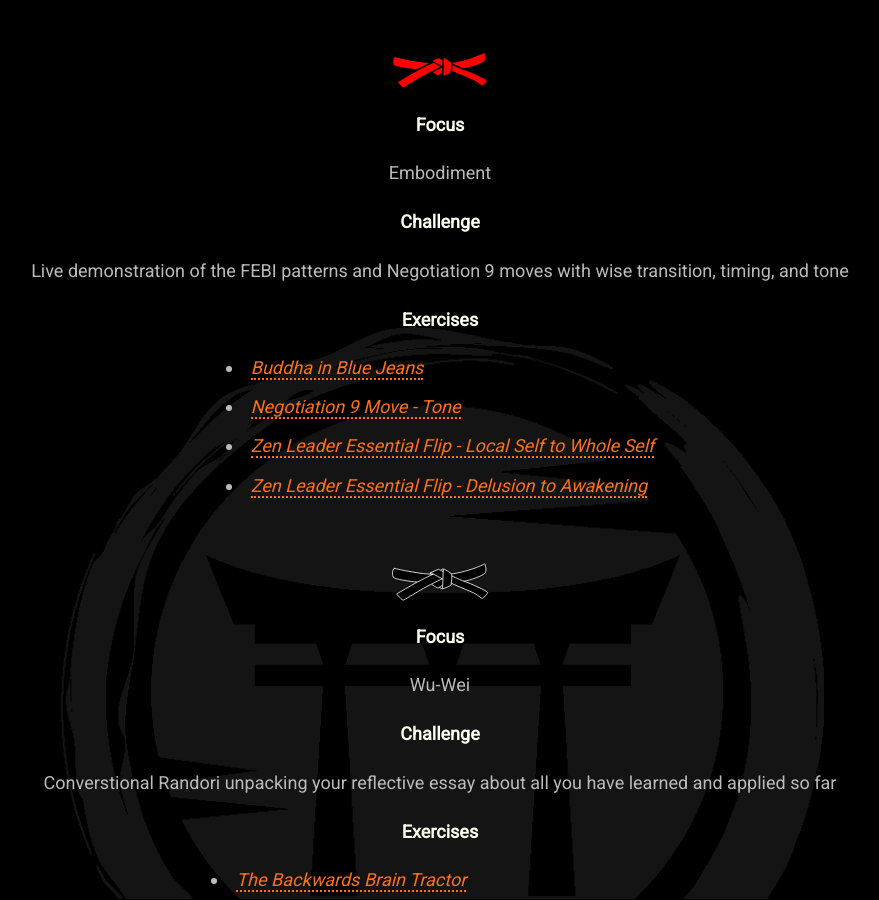
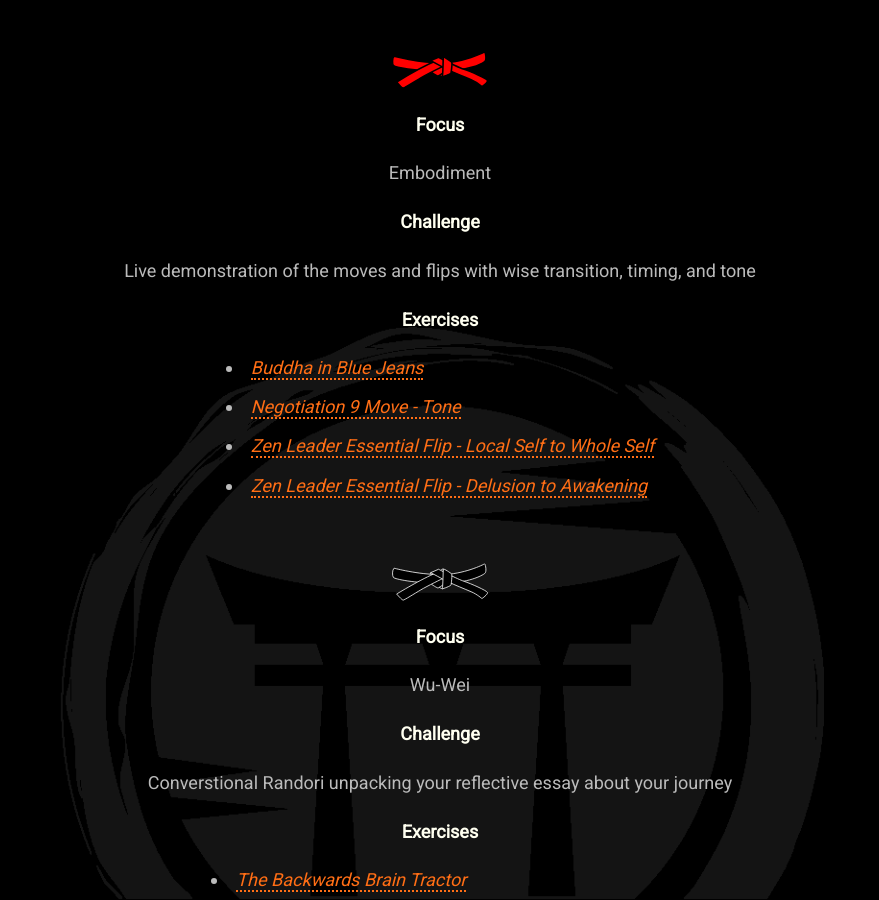
Before and after one commit to mindset-dojo/mindset-dojo.github.io, a Jekyll site: the page built from program.md, in a window 1280 px wide and 900 px high, scrolled down 4884 px. Shown: the whole window, without its empty margins (200-1079 px from the left). Built offline with Jekyll 4.4.1, drawn with Linux system fonts in a browser that asks for light colours; some web fonts are replaced; some of the changed text lies outside the part shown.

Commit message:
feat: Uplift program

```diff
--- a/_data/program.yaml
+++ b/_data/program.yaml
@@ -41,7 +41,7 @@
       label: 6th Kyu
       level: -6
       focus: Plasticity
-      challenge: Analyze the experience of `Life Without Should` for part of a day, reflecting on how your energy patterns (FEBI) were influenced
+      challenge: Analyze the experience of `Life Without Should` for part of a day
       exercises:
         - label: The Backwards Brain Bicycle
           url: https://www.youtube.com/watch?v=MFzDaBzBlL0
@@ -117,7 +117,7 @@
       label: 1st Kyu
       level: -1
       focus: Embodiment
-      challenge: Live demonstration of the FEBI patterns and Negotiation 9 moves with wise transition, timing, and tone
+      challenge: Live demonstration of the moves and flips with wise transition, timing, and tone
       exercises:
         - label: Buddha in Blue Jeans
           url: https://www.youtube.com/watch?v=FYTqRfJyArM
@@ -131,7 +131,7 @@
       label: Shodan
       level: 1
       focus: Wu-Wei
-      challenge: Converstional Randori unpacking your reflective essay about all you have learned and applied so far
+      challenge: Converstional Randori unpacking your reflective essay about your journey
       exercises:
         - label: The Backwards Brain Tractor
           url: https://youtu.be/lylCYkgC63Q?si=FzuWfAHq4Yie_AHC
```
